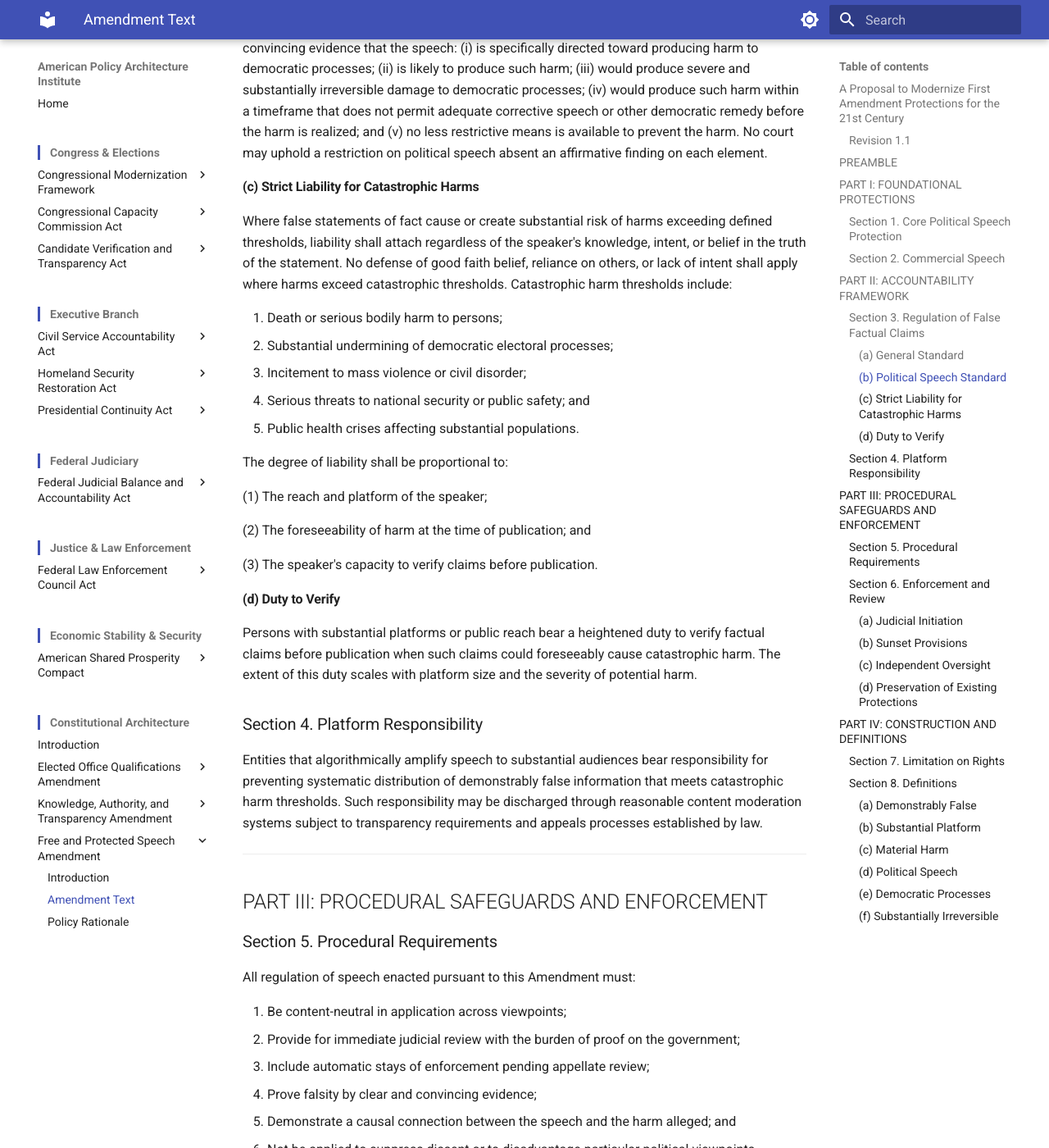
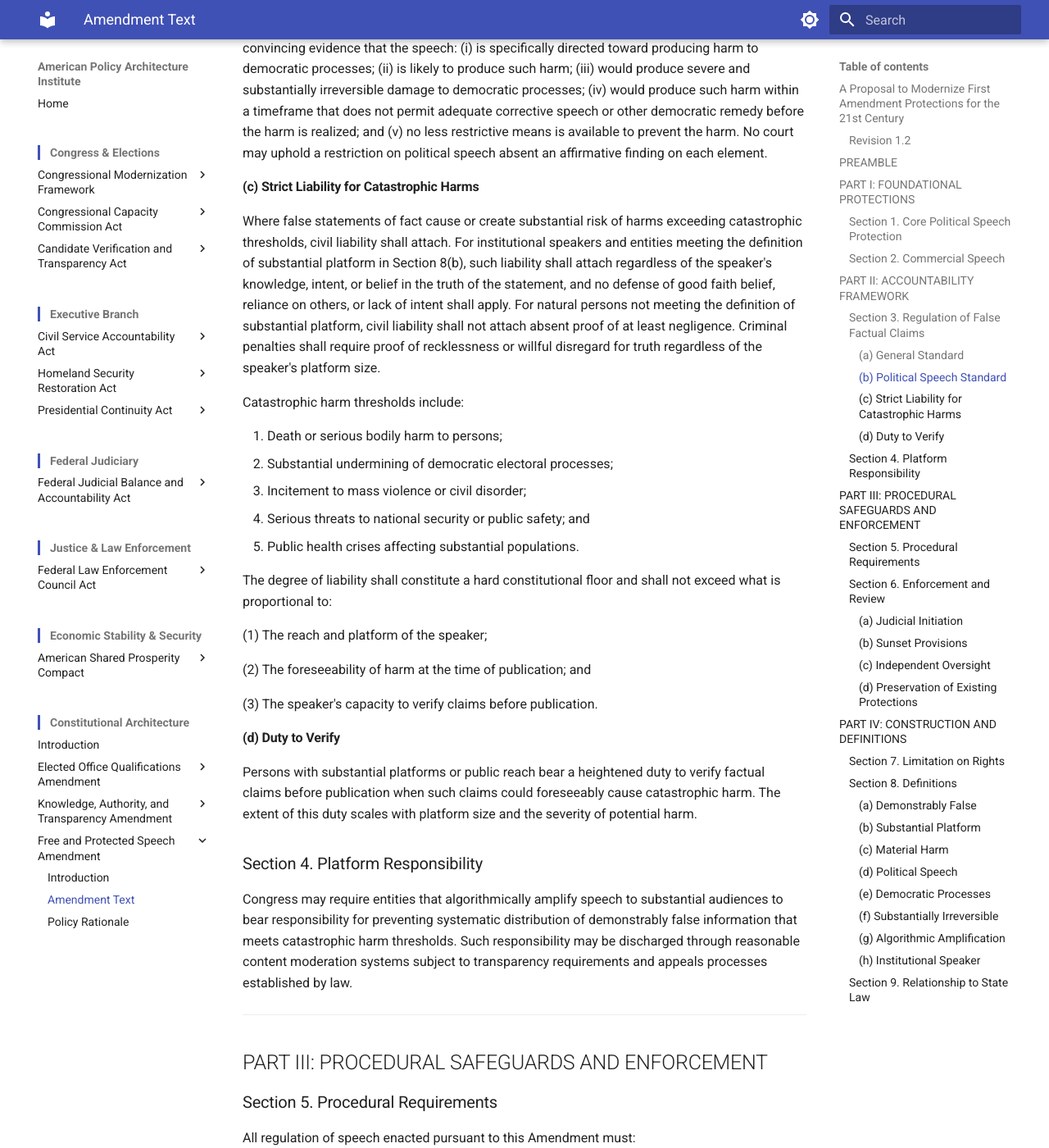
Before and after one commit to albertintech/apai, an MkDocs documentation site: the page built from docs/amendments/fpsa/amendment-text.md, in a window 1280 px wide and 1400 px high, scrolled down 1979 px. Shown: the whole window at 82% size. Built offline with MkDocs 1.6.1 and Material for MkDocs 9.7.7, drawn with Linux system fonts in a browser that asks for light colours; some of the changed text lies outside the part shown.

Commit message:
Update amendment-text.md

```diff
--- a/docs/amendments/fpsa/amendment-text.md
+++ b/docs/amendments/fpsa/amendment-text.md
@@ -2,7 +2,7 @@
 
 ## A Proposal to Modernize First Amendment Protections for the 21st Century
 
-### Revision 1.1
+### Revision 1.2
 
 ---
 
@@ -54,7 +54,9 @@ Political speech may be restricted only where the government establishes by clea
 
 #### (c) Strict Liability for Catastrophic Harms
 
-Where false statements of fact cause or create substantial risk of harms exceeding defined thresholds, liability shall attach regardless of the speaker's knowledge, intent, or belief in the truth of the statement. No defense of good faith belief, reliance on others, or lack of intent shall apply where harms exceed catastrophic thresholds. Catastrophic harm thresholds include:
+Where false statements of fact cause or create substantial risk of harms exceeding catastrophic thresholds, civil liability shall attach. For institutional speakers and entities meeting the definition of substantial platform in Section 8(b), such liability shall attach regardless of the speaker's knowledge, intent, or belief in the truth of the statement, and no defense of good faith belief, reliance on others, or lack of intent shall apply. For natural persons not meeting the definition of substantial platform, civil liability shall not attach absent proof of at least negligence. Criminal penalties shall require proof of recklessness or willful disregard for truth regardless of the speaker's platform size.
+
+Catastrophic harm thresholds include:
 
 1. Death or serious bodily harm to persons;
 2. Substantial undermining of democratic electoral processes;
@@ -62,7 +64,7 @@ Where false statements of fact cause or create substantial risk of harms exceedi
 4. Serious threats to national security or public safety; and
 5. Public health crises affecting substantial populations.
 
-The degree of liability shall be proportional to:
+The degree of liability shall constitute a hard constitutional floor and shall not exceed what is proportional to:
 
 (1) The reach and platform of the speaker;
 
@@ -76,7 +78,7 @@ Persons with substantial platforms or public reach bear a heightened duty to ver
 
 ### Section 4. Platform Responsibility
 
-Entities that algorithmically amplify speech to substantial audiences bear responsibility for preventing systematic distribution of demonstrably false information that meets catastrophic harm thresholds. Such responsibility may be discharged through reasonable content moderation systems subject to transparency requirements and appeals processes established by law.
+Congress may require entities that algorithmically amplify speech to substantial audiences to bear responsibility for preventing systematic distribution of demonstrably false information that meets catastrophic harm thresholds. Such responsibility may be discharged through reasonable content moderation systems subject to transparency requirements and appeals processes established by law.
 
 ---
 
@@ -97,7 +99,7 @@ All regulation of speech enacted pursuant to this Amendment must:
 
 #### (a) Judicial Initiation
 
-Enforcement actions under this Amendment may only be initiated through judicial proceedings. No executive department, administrative agency, or officer of the United States may initiate enforcement outside of judicial process.
+Enforcement authority under this Amendment is vested exclusively in courts of competent jurisdiction through adversarial judicial proceedings. No executive department, administrative agency, or officer of the United States may initiate enforcement outside of such proceedings.
 
 #### (b) Sunset Provisions
 
@@ -147,17 +149,38 @@ For purposes of this Amendment:
 
 Harm to democratic processes is "substantially irreversible" where no subsequent corrective speech, legal remedy, or democratic process can restore the affected function to a materially equivalent condition within a reasonable timeframe following the harm.
 
+#### (g) Algorithmic Amplification
+
+"Algorithmic Amplification" means the automated distribution, promotion, or surfacing of content to audiences based on computational signals including engagement metrics, behavioral data, or predictive modeling, without individualized human editorial selection of the specific content distributed. The term does not include the selection, arrangement, or presentation of content by human editors exercising independent editorial judgment, regardless of the platform size of the entity employing such editors.
+
+#### (h) Institutional Speaker
+
+"Institutional Speaker" means any corporation, partnership, limited liability company, nonprofit organization, association, or other entity organized under law, regardless of whether such entity meets the definition of substantial platform in Section 8(b).
+
+### Section 9. Relationship to State Law
+
+This Amendment establishes minimum constitutional protections for speakers. Any provision of state law that affords speakers greater protection than the corresponding provision of this Amendment requires shall not be preempted. Any provision of state law that imposes liability standards less protective of speakers than the standard established by the corresponding provision of this Amendment is preempted to the extent of the conflict. Whether a state law provision affords greater or lesser protection than this Amendment shall be evaluated provision by provision.
+
 ---
 
 <!--
 ## Revision History
 
-**Revision 1.1** (Current)
+**Revision 1.2** (Current)
+- Section 3(c): Revised strict liability framework to distinguish between institutional speakers and natural persons. Strict liability (civil) retained for institutional speakers and entities meeting the substantial platform definition. Natural persons below the substantial platform threshold are subject to at minimum a negligence standard. Criminal penalties require proof of recklessness or willful disregard regardless of platform size.
+- Section 3(c): Converted proportionality language from a calibration factor into a hard constitutional floor. Liability shall not exceed what is proportional to reach, foreseeability, and verification capacity.
+- Section 4: Reframed from a self-executing obligation on platforms ("bear responsibility") to an explicit congressional authorization clause ("Congress may require entities... to bear responsibility"). Resolves state action doctrine structural gap and strengthens the authorization-vs-compulsion distinction.
+- Section 6(a): Reframed from a prohibition on executive enforcement initiation to an affirmative vesting of enforcement authority exclusively in courts. Belt-and-suspenders language retained as second sentence enumerating prohibited initiators.
+- Section 8(g): Added definition of "Algorithmic Amplification" distinguishing automated content distribution from human editorial selection. Anchors the scope of Section 4 platform obligations.
+- Section 8(h): Added definition of "Institutional Speaker" as the threshold criterion for strict liability vs. negligence standard in Section 3(c).
+- Section 9: Added new section establishing floor-not-ceiling preemption framework. State law affording greater speaker protection is not preempted. State law affording lesser protection is preempted to the extent of the conflict. Preemption evaluated provision by provision.
+
+**Revision 1.1**
 - Replaced Section 3(a)(4) (strict scrutiny for political speech) with a standalone subsection (b) Political Speech Standard establishing a five-element conjunctive test. Elements require the government to establish by clear and convincing evidence: (i) specific direction toward democratic process harm; (ii) likelihood of harm; (iii) severe and substantially irreversible damage to democratic processes; (iv) harm within a timeframe foreclosing corrective speech or democratic remedy; and (v) no less restrictive means available. Mandatory finding requirement on each element codified.
-- Renumbered former Section 3(a) items 5–6 to items 4–5 following removal of former item 4.
+- Renumbered former Section 3(a) items 5-6 to items 4-5 following removal of former item 4.
 - Renumbered former Section 3 subsections (b) and (c) to (c) and (d) to accommodate new subsection (b).
-- Added Section 8(e): Definition of "Democratic Processes" — institutions, procedures, and mechanisms of self-governance including electoral processes, legislative proceedings, judicial functions, and civil institutions established by law.
-- Added Section 8(f): Definition of "Substantially Irreversible" — harm where no corrective speech, legal remedy, or democratic process can restore the affected function to a materially equivalent condition within a reasonable timeframe.
+- Added Section 8(e): Definition of "Democratic Processes."
+- Added Section 8(f): Definition of "Substantially Irreversible."
 
 **Revision 1.0**
 - Initial publication. Restructured from combined draft into conforming Amendment Text per APAI Document Production Standards Section 2.5. Separated policy rationale content into standalone Policy Rationale document. Established Part structure, Preamble, Short Title Citation Line, conforming section and subsection hierarchy, and footer per standards.
```
